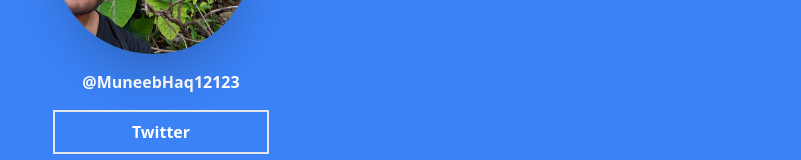
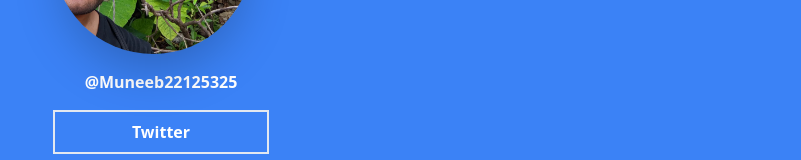
Before and after one commit to muh5329/Monkey-Factory, a Next.js app: page /socials in a window 1280 px wide. Shown: the part 246-406 px from the top of the page, without its empty margins (479-1280 px from the left). Built offline with nearby package versions, Linux system fonts and the light colour scheme.

Commit message:
fixes to socials links

```diff
--- a/src/app/socials/page.tsx
+++ b/src/app/socials/page.tsx
@@ -16,33 +16,44 @@ export default function SocialsPage
         </div>
 
         <div className='text-white font-bold text-center '>
-          @MuneebHaq12123
+          @Muneeb22125325
         </div>
 
+        <a href="https://twitter.com/Muneeb22125325">
           <div className=' pt-2 pb-2 pl-16 pr-16 border-2 border-white-500 text-white font-bold text-center '>
             Twitter
           </div>
+        </a>
 
+        <a href="https://www.linkedin.com/in/muneeb-haq-87b96098/">
           <div className=' pt-2 pb-2 pl-16 pr-16 border-2 text-white font-bold border-white-500 text-center '>
             LinkedIn
           </div>
+        </a>
 
+        <a href="https://github.com/muh5329">
           <div className=' pt-2 pb-2 pl-16 pr-16 border-2 border-white-500 text-white font-bold text-center '>
             GitHub
           </div>
+        </a>
 
+        <a href="https://github.com/muh5329">
           <div className=' pt-2 pb-2 pl-16 pr-16 border-2 border-white-500 text-white font-bold text-center '>
             Instagram
           </div>
+        </a>
 
+        <a href="mailto:muh5329@gmail.com">
           <div className=' pt-2 pb-2 pl-16 pr-16 border-2 border-white-500 text-white font-bold text-center '>
             Email
           </div>
+        </a>
 
+        <a href="https://www.monkeyfactory.org/">
           <div className=' pt-2 pb-2 pl-16 pr-16 border-2 border-white-500 text-white font-bold text-center '>
             Website
           </div>
-
+        </a>
 
       </div>
 
```
Lines whose indentation alone changed are shown as unchanged.
